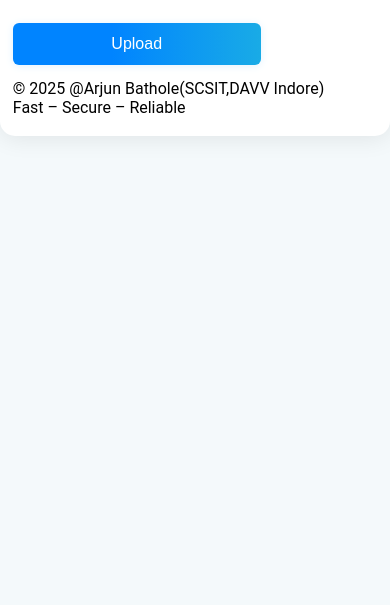
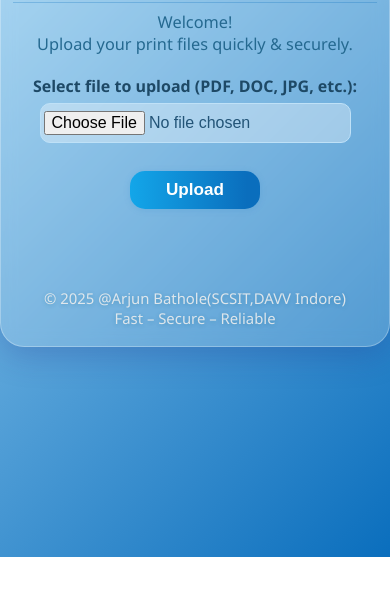
Before and after one commit to AR2908/print_service, a website: page public/index.html in a window 390 px wide. Shown: the part 287-892 px from the top of the page. After the commit the page ends 844 px from the top, so only its background shows below. Drawn offline with Linux system fonts and the light colour scheme.

Commit message:
Update style.css

```diff
--- a/public/style.css
+++ b/public/style.css
@@ -1,121 +1,187 @@
-/* Reset */
-body, html {
-  margin: 0;
-  padding: 0;
-  box-sizing: border-box;
-  font-family: 'Roboto', Arial, sans-serif;
-  background: #f4f9fb;
+/* Glassmorphism Styles for Both Pages */
+body {
   min-height: 100vh;
+  background: linear-gradient(135deg, #b5e2fa 0%, #0a6ebd 100%);
+  display: flex;
+  align-items: center;
+  justify-content: center;
+  font-family: 'Segoe UI', Arial, sans-serif;
+  margin:0;
 }
-.open-btn {
-  background: #fff;
-  color: #22c1c3;
-  border: 2px solid #22c1c3;
-  border-radius: 22px;
-  padding: 9px 22px;
-  margin-right: 12px;
-  font-weight: 600;
-  font-size: 1em;
-  cursor: pointer;
-  text-decoration: none;
-  box-shadow: 0 2px 11px #22c1c340;
-  outline: none;
-  display: inline-block;
-  transition: background 0.17s, color 0.15s;
+.upload-container {
+  background: rgba(255,255,255,0.20);
+  box-shadow: 0 8px 32px 0 rgba(31, 38, 135, 0.25);
+  border-radius: 24px;
+  border: 1.5px solid rgba(255,255,255,0.28);
+  backdrop-filter: blur(8px);
+  -webkit-backdrop-filter: blur(8px);
+  padding: 40px 30px 32px 30px;
+  text-align: center;
+  max-width: 365px;
+  width: 100%;
+  position: relative;
+  overflow: hidden;
 }
-.open-btn:hover {
-  background: #22c1c3;
-  color: #fff;
-  text-decoration: none;
+.upload-container::before {
+  content: "";
+  position: absolute;
+  top: -80px;
+  left: -80px;
+  width: 200px;
+  height: 130px;
+  background: linear-gradient(120deg, rgba(255,255,255,0.6) 0%, rgba(255,255,255,0) 80%);
+  transform: rotate(25deg);
+  filter: blur(2.5px);
+  z-index: 1;
+  pointer-events: none;
 }
 
-.upload-container {
-  max-width: 420px;
-  margin: 3em auto;
-  background: #fff;
-  border-radius: 15px;
-  box-shadow: 0 2px 25px rgba(0,0,0,0.09);
-  padding: 2em 1.3em 1.5em 1.3em;
+/* Headings for branding consistency */
+h1, h2 {
+  font-size: 2.35rem;
+  margin-bottom: 10px;
+  letter-spacing: 2px;
+  font-weight: bold;
+  background: linear-gradient(90deg,#0a6ebd 50%, #49aee0 100%);
+  -webkit-background-clip: text;
+  -webkit-text-fill-color: transparent;
+  color: #0a6ebd;
+  z-index: 2;
+  position: relative;
+}
+h2 { font-size: 1.5rem; }
+
+hr {
+  border: none;
+  border-top: 1.5px solid #0a6ebd44;
+  margin: 18px 0 8px 0;
+}
+
+p {
+  font-size: 1.02rem;
+  color: #256990;
+  margin-bottom: 20px;
+  margin-top: 0;
+  z-index: 2;
   position: relative;
 }
 
-h2 {
-  text-align: center;
-  color: #0084FF;
-  margin-bottom: 1.5em;
-  font-weight: 600;
+form label, .file-label, label {
+  font-weight: bold;
+  font-size: 1rem;
+  color: #1e4966;
+  margin-bottom: 6px;
+  display: block;
+  z-index: 2;
+  position: relative;
 }
 
-input[type="text"], input[type="password"], input[type="file"] {
-  width: 100%;
-  border: 1px solid #d1e4e8;
-  background: #f5f8fa;
-  border-radius: 6px;
-  padding: 10px;
-  margin-bottom: 1.1em;
-  font-size: 1em;
+input[type="file"], input[type="text"], input[type="password"] {
+  display: block;
+  margin: 0 auto 16px auto;
+  padding: 7px 3px;
+  font-size: 1rem;
+  color: #235477;
+  background: rgba(255,255,255,0.35);
+  border-radius: 10px;
+  border: 1px solid #bfe1f7;
+  transition: box-shadow 0.2s;
   outline: none;
+  max-width: 96%;
 }
-input:focus {
-  border-color: #0084FF;
+
+input[type="text"], input[type="password"] {
+  padding: 11px 7px;
+  color: #076e9e;
+  border-radius: 11px;
 }
-button, .btn {
-  width: 100%;
-  background: linear-gradient(90deg,#0084FF 40%, #19abe6 100%);
+
+/* Button style for both pages */
+.btn {
+  margin-top: 12px;
+  margin-bottom: 4px;
+  padding: 9px 36px;
+  background: linear-gradient(90deg,#13a6e9,#0a6ebd 90%);
+  color: #fff;
+  font-weight: bold;
+  font-size: 1.07rem;
+  border-radius: 15px;
   border: none;
-  color: #fff;
+  box-shadow: 0 1px 6px 1px rgba(10,110,189,0.10);
+  cursor: pointer;
+  transition: background 0.15s,transform 0.15s;
+  z-index: 2;
+  position: relative;
+}
+.btn:hover {
+  background: linear-gradient(90deg,#0a8cb6,#0a6ebd 90%);
+  transform: translateY(-2px) scale(1.035);
+  box-shadow: 0 4px 18px 0 rgba(10,110,189,0.28);
+}
+
+/* File list (admin page) */
+#fileList {
+  padding-left: 0;
+  text-align: left;
+  margin: 18px 0 10px 0;
+  min-height: 35px;
+  z-index: 2;
+  position: relative;
+}
+#fileList li {
+  list-style: none;
+  background: rgba(255,255,255,0.21);
+  margin-bottom: 9px;
+  border-radius: 13px;
+  padding: 8px 12px 8px 6px;
+  box-shadow: 0 2px 8px 0 rgba(10,110,189,0.10);
+  display: flex;
+  align-items: center;
+  gap: 8px;
+}
+.open-btn, .print-btn, .delete-btn {
+  display: inline-block;
+  border-radius: 11px;
+  background: linear-gradient(90deg, #13a6e999 30%,#0a6ebd 90%);
+  color: white;
+  border: none;
+  font-size: 0.95rem;
+  font-weight: 600;
+  padding: 5px 13px;
+  margin-right: 7px;
+  cursor: pointer;
+  text-decoration: none;
+  transition: background 0.17s, box-shadow 0.17s;
+}
+.open-btn:hover, .print-btn:hover, .delete-btn:hover {
+  background: linear-gradient(90deg,#0a8cb6,#118eda 80%);
+  box-shadow: 0 2px 8px #0a6ebd44;
+}
+.print-btn { background: linear-gradient(90deg,#28b653 30%,#0a6ebd 100%);}
+.print-btn:hover { background: linear-gradient(90deg,#219d44,#197877 80%);}
+.delete-btn {background:linear-gradient(90deg,#df5f50 30%,#0a6ebd 100%);}
+.delete-btn:hover {background: linear-gradient(90deg,#ba2317,#0a6ebd 85%);}
+
+#msg {
+  margin-top: 17px;
+  font-size: 1.01rem;
+  color: Green;
   font-weight: 500;
-  padding: 12px 0;
-  border-radius: 6px;
-  font-size: 1em;
-  margin-bottom: 1em;
-  cursor: pointer;
-  transition: background .2s;
-  box-shadow: 0 1px 8px #e3f2fd;
+  min-height: 22px;
+  z-index: 2;
+  position: relative;
 }
-button:hover, .btn:hover {
-  background: linear-gradient(90deg,#19abe6 60%, #0084FF 100%);
+footer {
+  margin-top: 36px;
+  color: #eee;
+  font-size: 0.93rem;
+  opacity: 0.88;
+  z-index: 2;
+  position: relative;
+  text-shadow: 0 1px 4px #2877997e;
 }
-li {
-  list-style: none;
-  margin-bottom: 18px;
-  background: #e6f2fb;
-  padding: 10px;
-  border-radius: 6px;
-  display: flex;
-  flex-wrap: wrap;
-  align-items: center;
-  justify-content: space-between;
+@media (max-width:600px){
+  .upload-container {padding:18px 3vw;}
+  h1,h2 {font-size:1.3rem;}
+  #fileList li {font-size: 0.99rem;}
 }
-.delete-btn {
-  background: #f44336;
-  margin-left: 10px;
-  width: auto;
-  padding: 7px 15px;
-}
-.print-btn {
-  background: #1976D2;
-  margin-left: 7px;
-  width: auto;
-  padding: 7px 15px;
-}
-.open-link {
-  margin-right: 12px; font-weight: 500;
-}
-#search {
-  width: 100%;
-  margin: 8px 0 18px 0;
-  padding: 10px;
-}
-#msg {
-  margin: 14px 0 0 0;
-  color: Green;
-  text-align: center;
-}
-@media (max-width: 600px) {
-  .upload-container { max-width: 97vw; padding: 1.2em .8em; }
-  h2 { font-size: 1.2em;}
-  li { font-size: .97em; flex-direction: column;}
-  .delete-btn, .print-btn, .btn { width: 68%; margin: 7px auto 0 auto;}
-  .open-link { margin-bottom: 5px;}
-}
```
